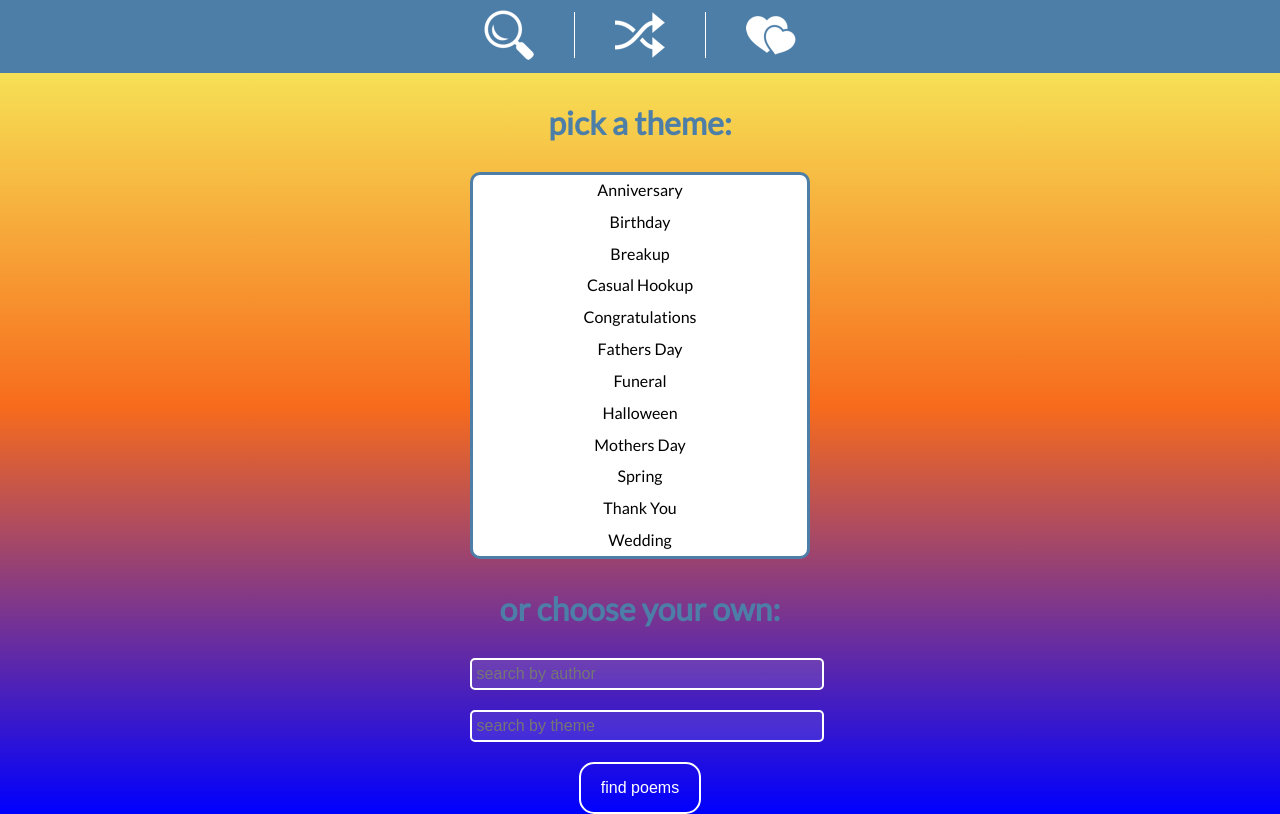
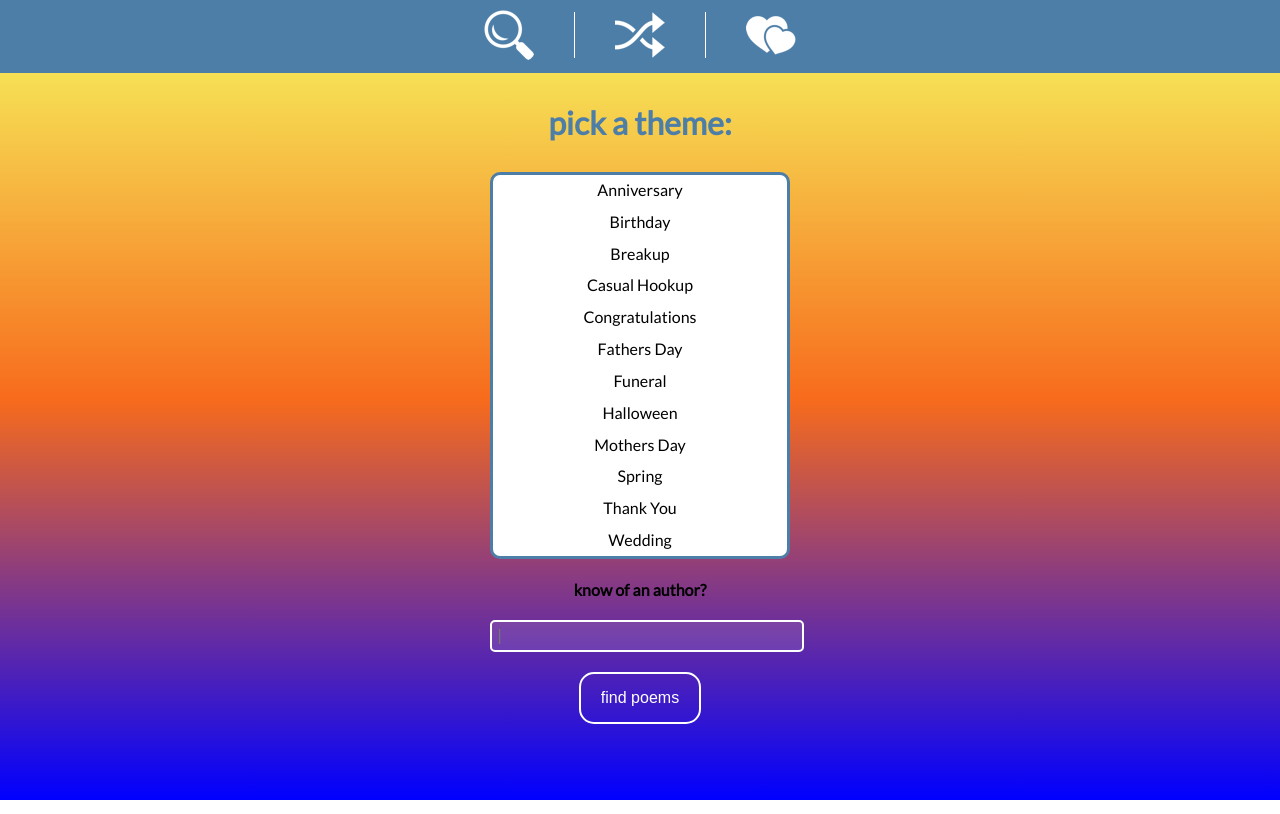
Before and after one commit to robinsola/Stanza-React, a React (Create React App) app: page /#/searchform in a window 1280 px wide. Built offline with nearby package versions, Linux system fonts and the light colour scheme.

Commit message:
remove last text input in form

```diff
--- a/src/components/SearchForm.jsx
+++ b/src/components/SearchForm.jsx
@@ -60,9 +60,8 @@ function SearchForm(props) {
             <br />
             <label><input type='radio' value='love' onChange={onKeywordChange} checked={props.inputKeyword === 'love'}/><span>Wedding</span></label>
           </div>
-          <h3 className="title">or choose your own:</h3>
-          <input type='text' id='author' placeholder='search by author'onChange={onAuthorChange} value={props.inputAuthor} /><br />
-          <input type='text' id='theme' placeholder='search by theme'/><br />
+          <h4 className="author">know of an author?</h4>
+          <input type='text' id='author' placeholder='|'onChange={onAuthorChange} value={props.inputAuthor} /><br />
           <Link to='/poemList'><button className='btn' onClick={onSearch}>find poems</button></Link>
         </form>
       </div>
```
